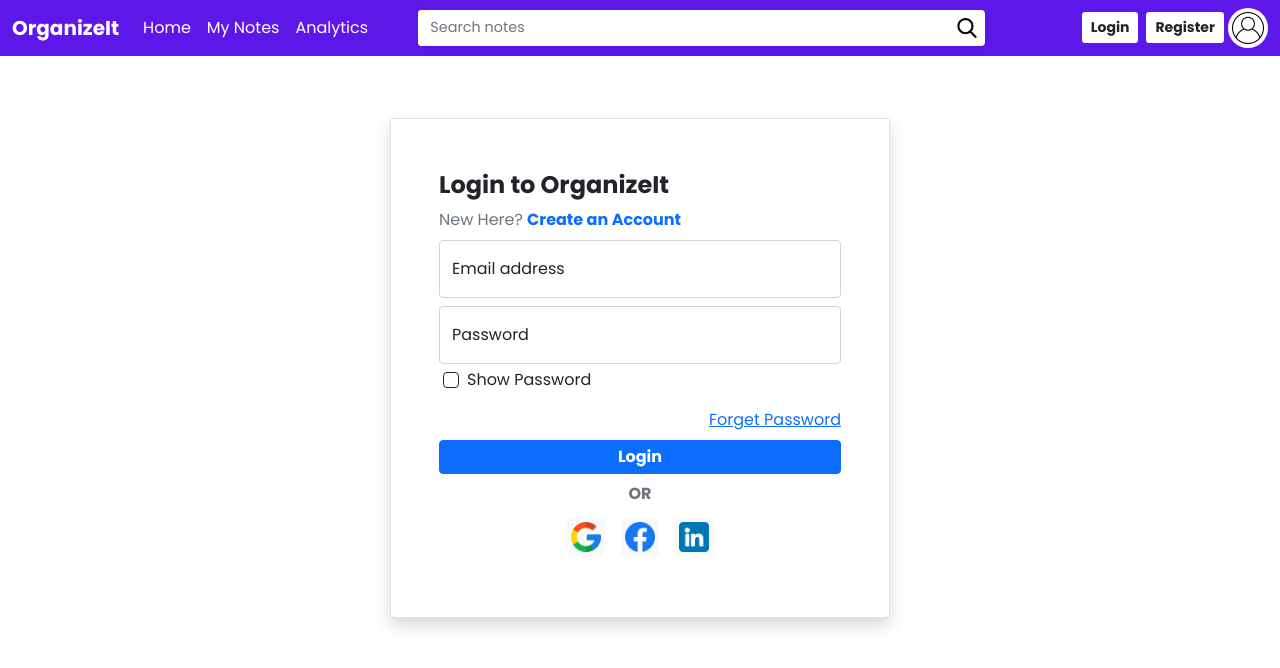
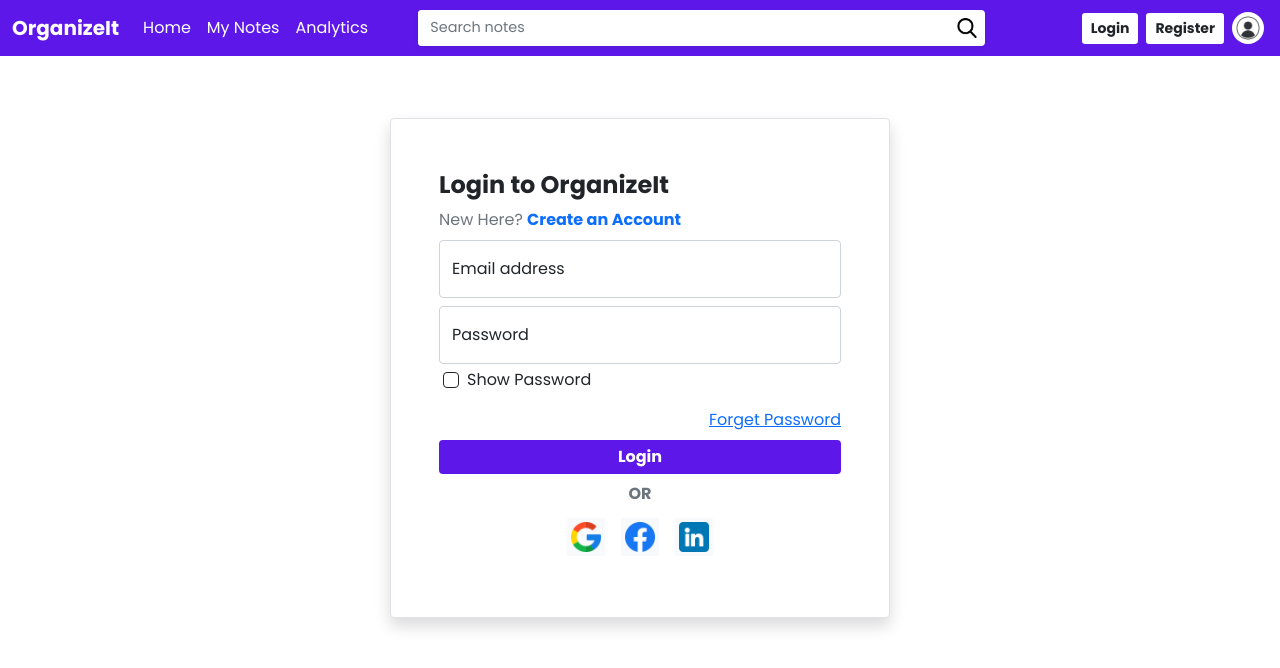
Before and after one commit to HariSirikonda/OrganizeIt, a React (Create React App) app in the folder frontend/notes-app/: page /login in a window 1280 px wide. Shown: the top 668 px of the page. Built offline with nearby package versions, Linux system fonts and the light colour scheme; no server answers; a web font is replaced by a local one.

Commit message:
added profile image as button removing prev one

```diff
--- a/frontend/notes-app/src/components/Navbar.js
+++ b/frontend/notes-app/src/components/Navbar.js
@@ -2,7 +2,7 @@ import React, { useEffect, useRef, useState } from 'react';
 import { Link, useNavigate } from 'react-router-dom';
 import Search from '../assets/search.png';
 import Remove from '../assets/remove.png';
-import User from '../assets/user.png';
+import User from '../assets/user.jpg';
 import axiosInstance from '../utils/axiosInstance';
 
 function Navbar() {
@@ -135,15 +135,15 @@ function Navbar() {
                                 </div>
                             }
                             <div
-                                className='bg-white p-1 rounded-circle'
+                                className='d-flex align-items-center justify-content-center mx-1'
                                 onClick={handleProfileClick}
                             >
                                 <img
-                                    className='img-fluid'
+                                    className='img-fluid rounded-circle'
                                     src={User}
                                     alt='show me'
                                     style={{ width: '32px', height: '32px' }}
-                                ></img>
+                                />
                             </div>
                         </div>
                     </div>
--- a/frontend/notes-app/src/pages/Login.js
+++ b/frontend/notes-app/src/pages/Login.js
@@ -80,7 +80,7 @@ function Login() {
                 <div className="mt-2 text-end">
                     <Link className="text-primary" to="/forgot-Password">Forget Password</Link>
                 </div>
-                <button id="ContinueButton" type="submit" className="submit_btn btn btn-md btn-primary w-100 my-2 p-1"><b>Login</b></button>
+                <button id="ContinueButton" type="submit" className="submit_btn btn btn-md nav-color text-white shadow-none w-100 my-2 p-1"><b>Login</b></button>
                 <div className="text-center text-uppercase text-muted mb-1"><b>OR</b></div>
                 <div className='m-1 d-flex align-items-center justify-content-center'>
                     <div className='bg-light m-2 d-flex align-items-center justify-content-center'>
--- a/frontend/notes-app/src/pages/SignUp.js
+++ b/frontend/notes-app/src/pages/SignUp.js
@@ -112,7 +112,7 @@ function SignUp() {
                         id="ContinueButton"
                         type="submit"
                         onClick={handleSignup}
-                        className="nav-color text-white submit_btn btn btn-md w-100 my-2 p-1"
+                        className="nav-color text-white shadow-none submit_btn btn btn-md w-100 my-2 p-1"
                     >
                         <b>Sign Up</b>
                     </button>
```
Also changed, not shown: frontend/notes-app/src/assets/user.jpg (added).
